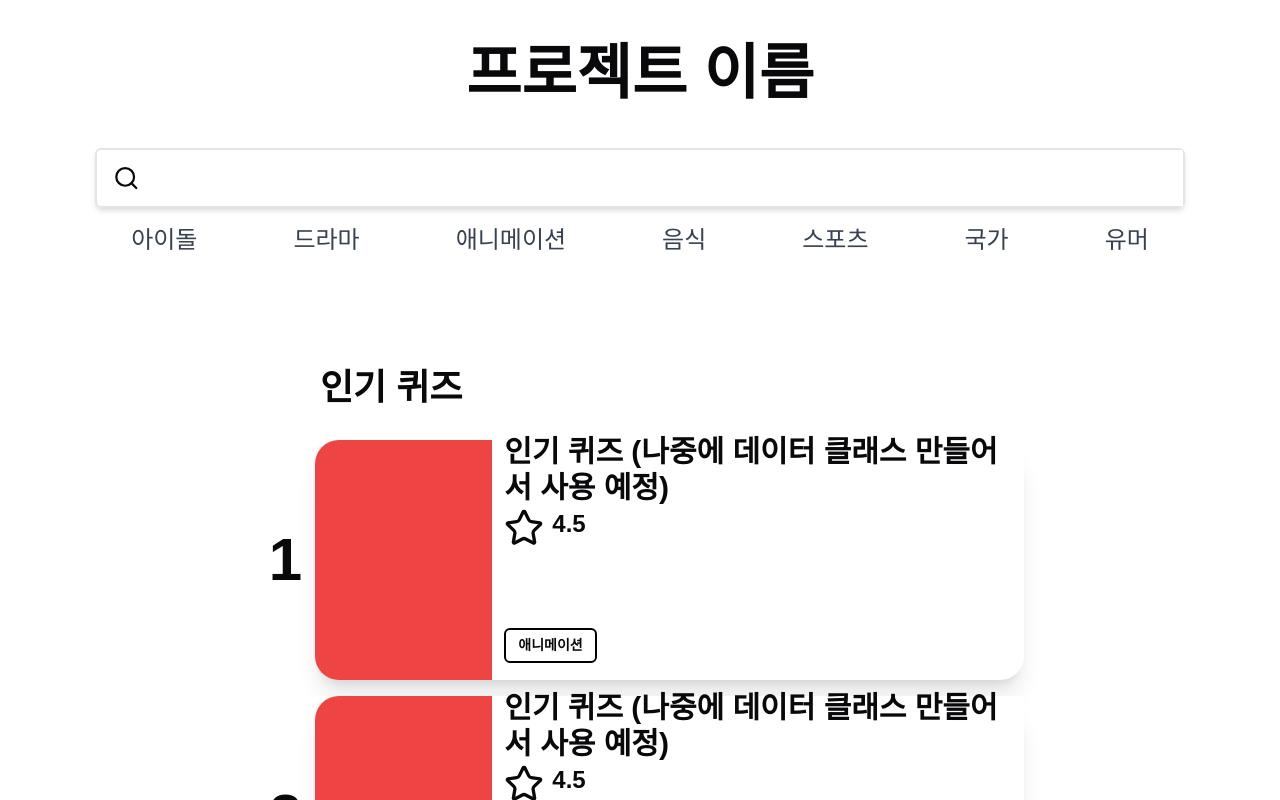
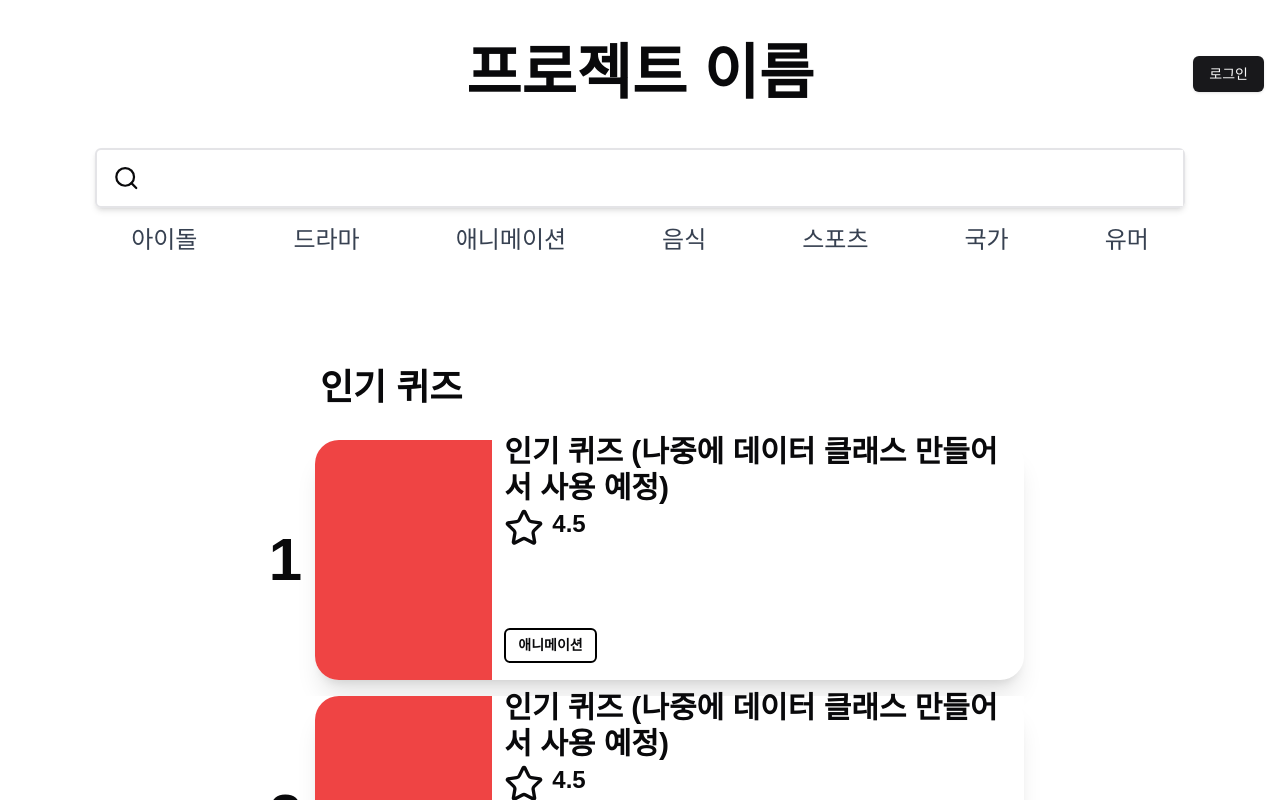
Before and after one commit to highthon-15/highthon-15, a Next.js app: page / in a window 1280 px wide. Shown: the top 800 px of the page. Built offline with nearby package versions, Linux system fonts and the light colour scheme.

Commit message:
feat : login linked

```diff
--- a/src/app/layout.tsx
+++ b/src/app/layout.tsx
@@ -2,6 +2,7 @@ import type { Metadata } from "next";
 import { Geist, Geist_Mono } from "next/font/google";
 import "./globals.css";
 import Link from "next/link";
+import { Button } from "@/components/ui/button";
 
 const geistSans = Geist({
   variable: "--font-geist-sans",
@@ -21,11 +22,19 @@ export const metadata: Metadata = {
 // 헤더
 const Header = () => {
   return (
-    <header className="top-0 z-50 w-full items-center backdrop-blur">
+    <header className="top-0 z-50 w-full items-center backdrop-blur flex flex-row justify-center">
       {/* 프로젝트 이름 */}
+      <div className="flex-1 flex items-center justify-start p-4 my-7">
+      </div>
       <div className="flex items-center justify-center p-4 my-7">
         <Link href="/">
           <span className="font-extrabold text-6xl">프로젝트 이름</span>
+        </Link>
+      </div>
+      {/* 로그인 버튼 */}
+      <div className="flex-1 flex items-center justify-end p-4 my-7">
+        <Link href="/login">
+          <Button>로그인</Button>
         </Link>
       </div>
     </header>
```
